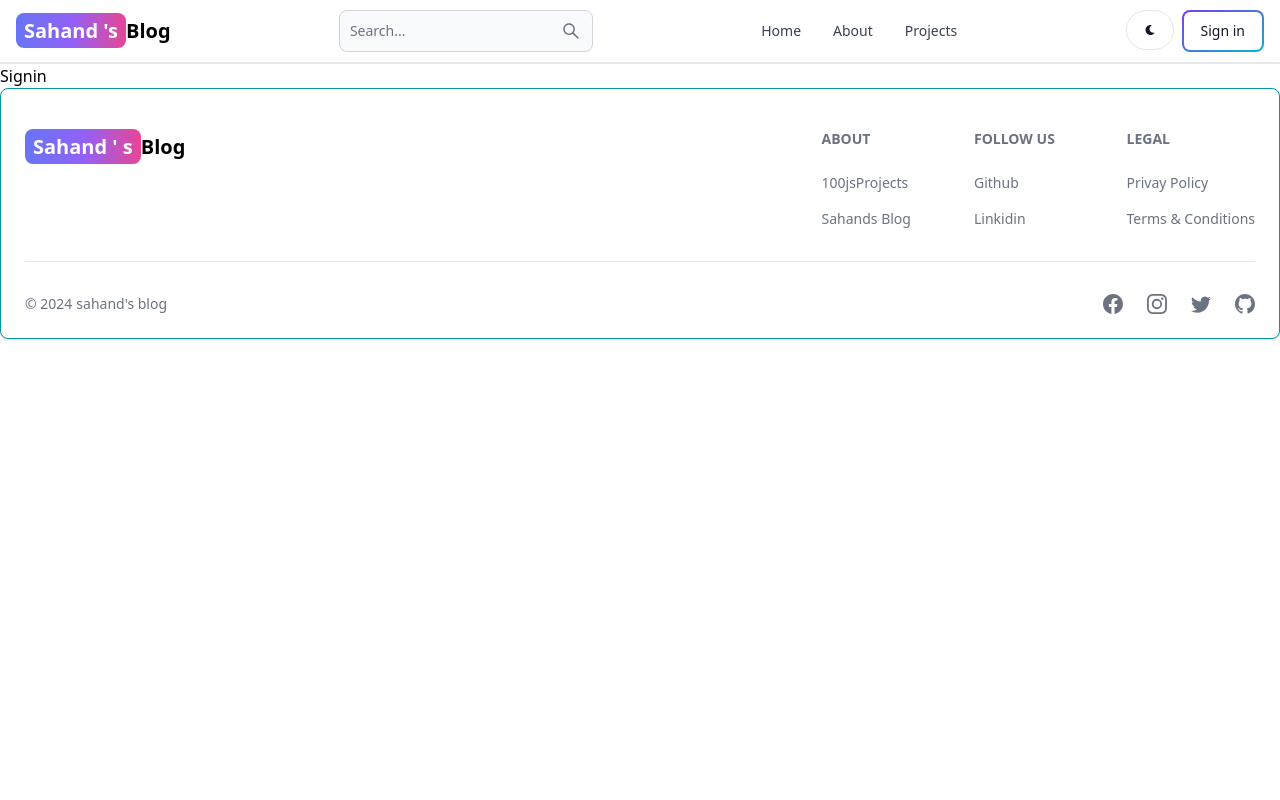
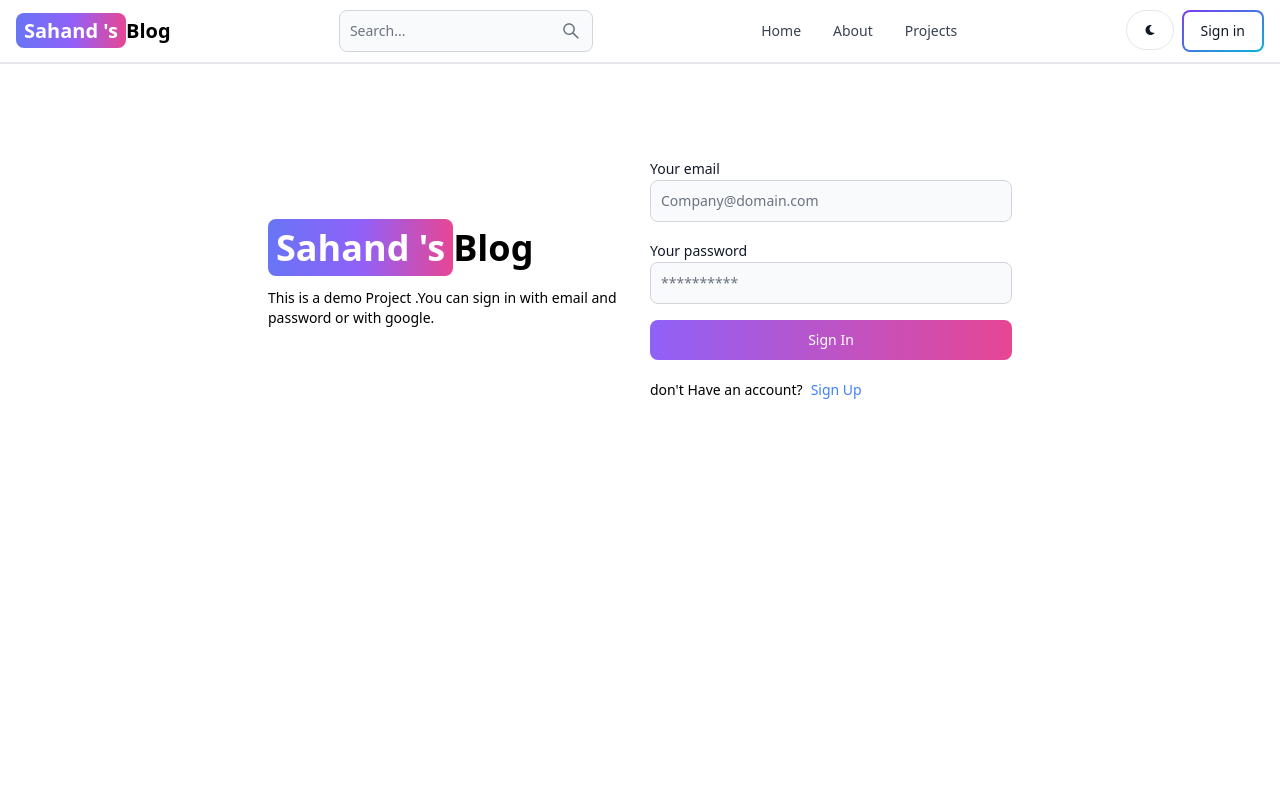
Before and after one commit to sushilbhatta/mern_blog, a React (Vite) app in the folder client/: page /sign-in in a window 1280 px wide. Shown: the top 800 px of the page. Built offline with nearby package versions, Linux system fonts and the light colour scheme.

Commit message:
complete signin functionality

```diff
--- a/client/src/pages/Signin.jsx
+++ b/client/src/pages/Signin.jsx
@@ -1,3 +1,107 @@
-export default function Signin() {
-  return <div>Signin</div>;
+import { Alert, Button, Label, Spinner, TextInput } from "flowbite-react";
+import { useState } from "react";
+import { Link, useNavigate } from "react-router-dom";
+
+export default function SignIn() {
+  const [formData, setFormData] = useState({});
+  const [errorMessage, setErrorMessage] = useState(null);
+  const [loading, setLoading] = useState(false);
+  const Navigate = useNavigate();
+  const handleChange = (e) => {
+    setFormData({ ...formData, [e.target.id]: e.target.value });
+  };
+  const handleSubmit = async (e) => {
+    e.preventDefault();
+    if (!formData.email || !formData.password) {
+      return setErrorMessage("Please fill all the fields");
+    }
+    try {
+      setLoading(true);
+      setErrorMessage(null);
+      const res = await fetch("../api/auth/signin", {
+        method: "POST",
+        headers: { "content-type": "application/json" },
+        body: JSON.stringify(formData),
+      });
+      const data = await res.json();
+      if (data.success === false) {
+        setLoading(false);
+        return setErrorMessage(data.message);
+      }
+      setLoading(false);
+      if (res.ok) {
+        Navigate("/");
+      }
+    } catch (error) {
+      setErrorMessage(error.message);
+      setLoading(false);
+    }
+  };
+  return (
+    <div className='min-h-screen mt-20'>
+      <div className='flex p-3 max-w-3xl mx-auto flex-col md:flex-row md:items-center gap-5'>
+        {/* left */}
+        <div className='flex-1'>
+          <Link to='/' className='  font-bold dark:text-white text-4xl'>
+            <span className='px-2 py-1 bg-gradient-to-r from-indigo-500 via-purple-500 to-pink-500 rounded-lg text-white'>
+              Sahand &apos;s
+            </span>
+            Blog
+          </Link>
+          <p className='text-sm mt-5'>
+            This is a demo Project .You can sign in with email and password or
+            with google.
+          </p>
+        </div>
+        {/* right */}
+        <div className='flex-1'>
+          <form className='flex flex-col gap-4' onSubmit={handleSubmit}>
+            <div>
+              <Label value='Your email'></Label>
+              <TextInput
+                type='email'
+                placeholder='Company@domain.com'
+                id='email'
+                onChange={handleChange}
+              />
+            </div>
+            <div>
+              <Label value='Your password'></Label>
+              <TextInput
+                type='password'
+                placeholder='**********'
+                id='password'
+                onChange={handleChange}
+              />
+            </div>
+            <Button
+              gradientDuoTone='purpleToPink'
+              type='submit'
+              disabled={loading}
+            >
+              {loading ? (
+                <>
+                  <Spinner size='sm' />
+                  <span className='pl-3'>Loading...</span>
+                </>
+              ) : (
+                "Sign In"
+              )}
+            </Button>
+          </form>
+          <div className='flex gap-2 text-sm mt-5'>
+            <span>don&apos;t Have an account?</span>
+            <Link to='/sign-up' className='text-blue-500'>
+              Sign Up
+            </Link>
+          </div>
+          {errorMessage && (
+            <Alert className='mt-5' color='failure'>
+              {errorMessage}
+            </Alert>
+          )}
+        </div>
+      </div>
+    </div>
+  );
 }
```
